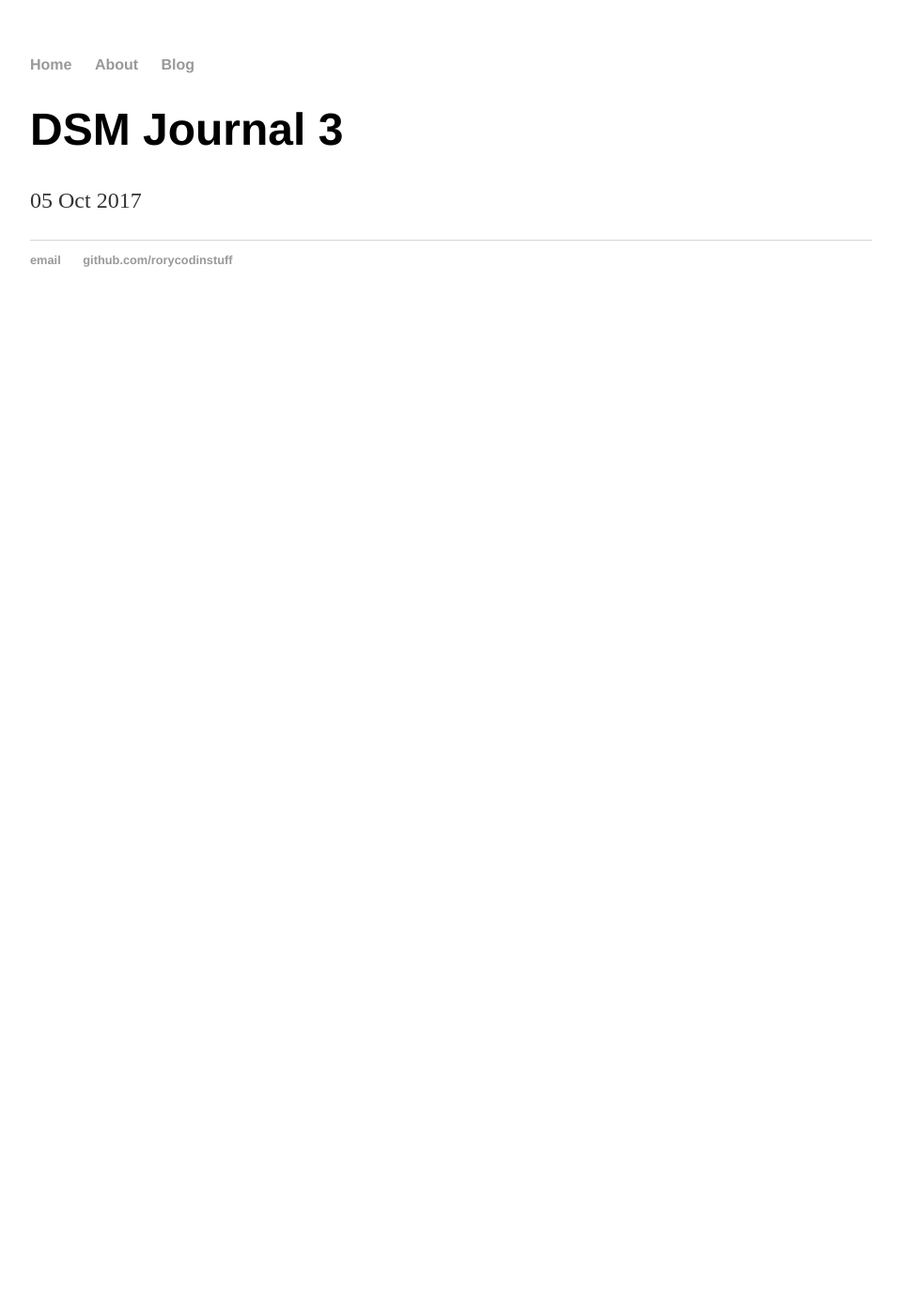
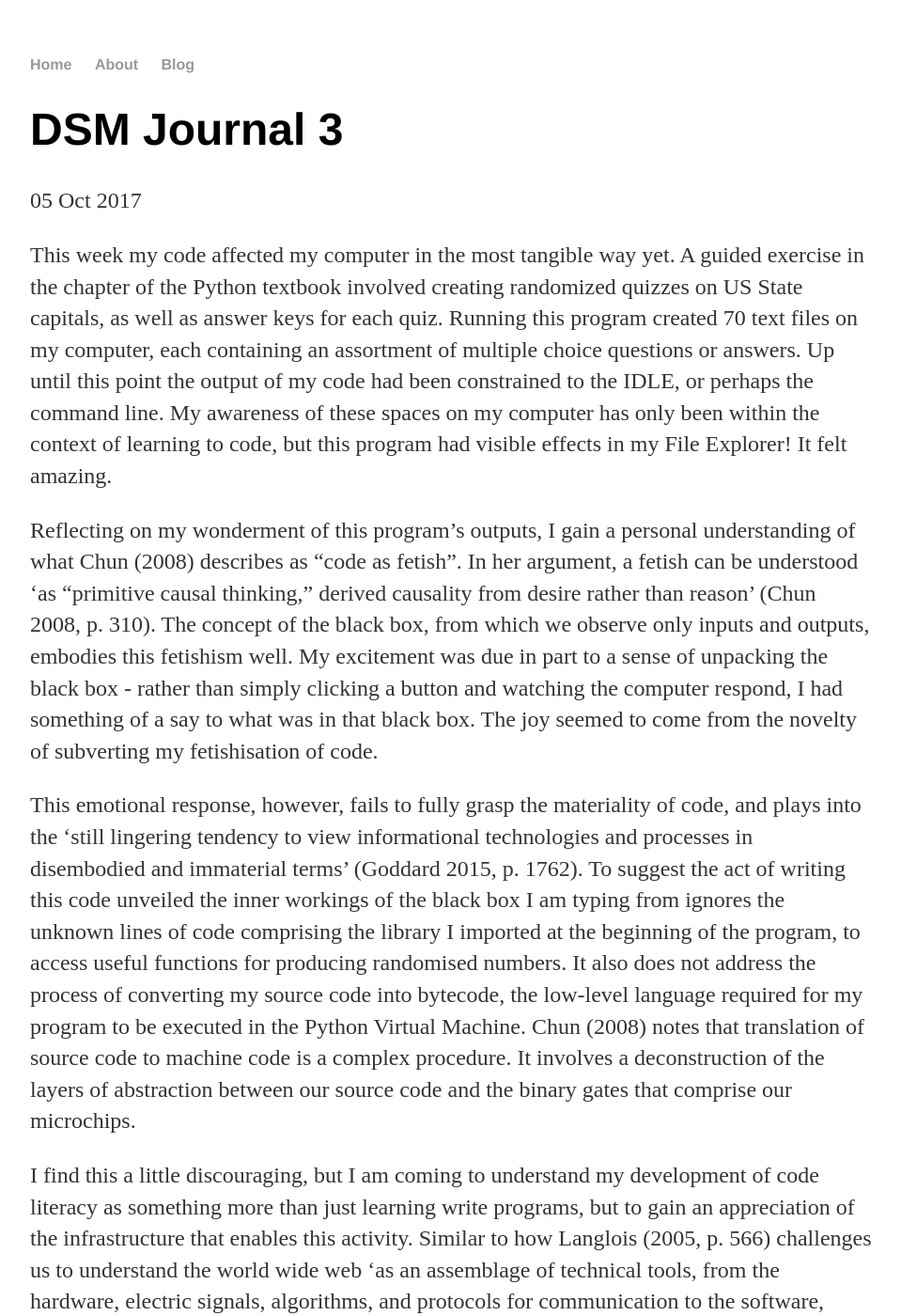
Before and after one commit to rorycodinstuff/rorycodinstuff.github.io, a Jekyll site: the page built from _posts/2017-10-05-dsm-journal-3.md, in a window 1280 px wide and 1400 px high. Shown: the whole window at 94% size, without its empty margins (160-1119 px from the left). Built offline with Jekyll 4.4.1, drawn with Linux system fonts in a browser that asks for light colours; some of the changed text lies outside the part shown.

Commit message:
Update 2017-10-05-dsm-journal-3.md

```diff
--- a/_posts/2017-10-05-dsm-journal-3.md
+++ b/_posts/2017-10-05-dsm-journal-3.md
@@ -3,3 +3,19 @@ layout: post
 title: "DSM Journal 3"
 date: 2017-10-05
 ---
+
+This week my code affected my computer in the most tangible way yet. A guided exercise in the chapter of the Python textbook involved creating randomized quizzes on US State capitals, as well as answer keys for each quiz. Running this program created 70 text files on my computer, each containing an assortment of multiple choice questions or answers. Up until this point the output of my code had been constrained to the IDLE, or perhaps the command line. My awareness of these spaces on my computer has only been within the context of learning to code, but this program had visible effects in my File Explorer! It felt amazing.
+
+Reflecting on my wonderment of this program's outputs, I gain a personal understanding of what Chun (2008) describes as "code as fetish". In her argument, a fetish can be understood 'as "primitive causal thinking," derived causality from desire rather than reason' (Chun 2008, p. 310). The concept of the black box, from which we observe only inputs and outputs, embodies this fetishism well. My excitement was due in part to a sense of unpacking the black box - rather than simply clicking a button and watching the computer respond, I had something of a say to what was in that black box. The joy seemed to come from the novelty of subverting my fetishisation of code.
+
+This emotional response, however, fails to fully grasp the materiality of code, and plays into the 'still lingering tendency to view informational technologies and processes in disembodied and immaterial terms' (Goddard 2015, p. 1762). To suggest the act of writing this code unveiled the inner workings of the black box I am typing from ignores the unknown lines of code comprising the library I imported at the beginning of the program, to access useful functions for producing randomised numbers. It also does not address the process of converting my source code into bytecode, the low-level language required for my program to be executed in the Python Virtual Machine. Chun (2008) notes that translation of source code to machine code is a complex procedure. It involves a deconstruction of the layers of abstraction between our source code and the binary gates that comprise our microchips.
+
+I find this a little discouraging, but I am coming to understand my development of code literacy as something more than just learning write programs, but to gain an appreciation of the infrastructure that enables this activity. Similar to how Langlois (2005, p. 566) challenges us to understand the world wide web 'as an assemblage of technical tools, from the hardware, electric signals, algorithms, and protocols for communication to the software, interface, and sites of representation they offer', so too do I think I will need to confront my code's embedded nature within the material, the mechanisms of dislocation that hide this nature, and acknowledge that inside the black box is likely more black boxes.
+
+**References:**
+
+Chun, W. 2008, 'On "Sourcery," or Code as Fetish', *Configurations*, vol. 16, no. 3, pp. 299-324.
+
+Goddard, M. 2015, 'Opening up the black boxes: Media archaeology, 'anarchaeology' and media materiality', *New Media & Society*, vol. 17, no. 11, pp. 1761-1776.
+
+Langlois, G. 2005, 'Networks and Layers: Technocultural Encodings of the World Wide Web.', *Canadian Journal of Communication*, vol. 30, no. 4, pp. 565-583.
```
